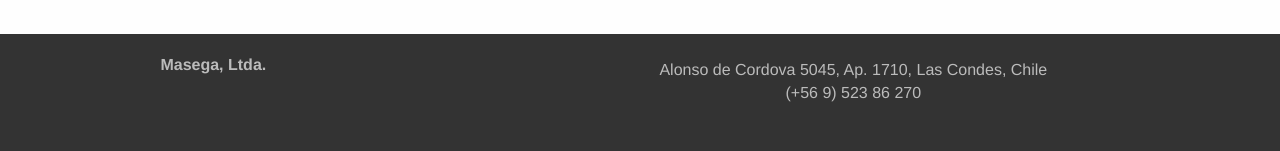
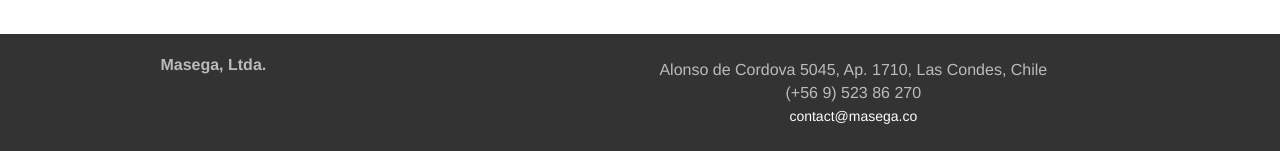
Before and after one commit to masegalab/masegalab.github.io, a Jekyll site: the page built from index.md, in a window 1280 px wide. Shown: the part 746-897 px from the top of the page. Built offline with Jekyll 4.4.1, drawn with Linux system fonts in a browser that asks for light colours; Markdown is read by kramdown in place of the engine named in the settings.

Commit message:
Add the contact email in the footer.

```diff
--- a/_config.yml
+++ b/_config.yml
@@ -5,6 +5,7 @@
 permalink: pretty
 exclude:
     - node_modules
+    - bower_components
     - Gruntfile.js
     - bower.json
     - package.json
--- a/assets/css/masega.css
+++ b/assets/css/masega.css
@@ -3873,8 +3873,11 @@
   height: 120px;
   width: 100%;
   padding-top: 20px;
-  padding-bottom: 20px;
   text-align: center;
   background-color: #333333;
   color: #bbbbbb;
 }
+#footer .contact-email {
+  font-size: 14px;
+  color: #fefefe;
+}
--- a/index.md
+++ b/index.md
@@ -38,7 +38,8 @@
 	<div class="col-md-8" style="padding-top:5px">
 	<address>
 		Alonso de Cordova 5045, Ap. 1710, Las Condes, Chile<br>
-		(+56 9) 523 86 270
+		(+56 9) 523 86 270<br>
+		<a href="mailto:contact@masega.co" class="contact-email">contact@masega.co</a>
 	</address>
 	</div>
 
--- a/src/less/variables.less
+++ b/src/less/variables.less
@@ -98,4 +98,9 @@
     text-align: center;
     background-color: @color-grey-d;
     color: @color-grey-ml;
+
+    .contact-email {
+        font-size: 14px;
+        color: @color-grey-l;
+    }
 }
```
